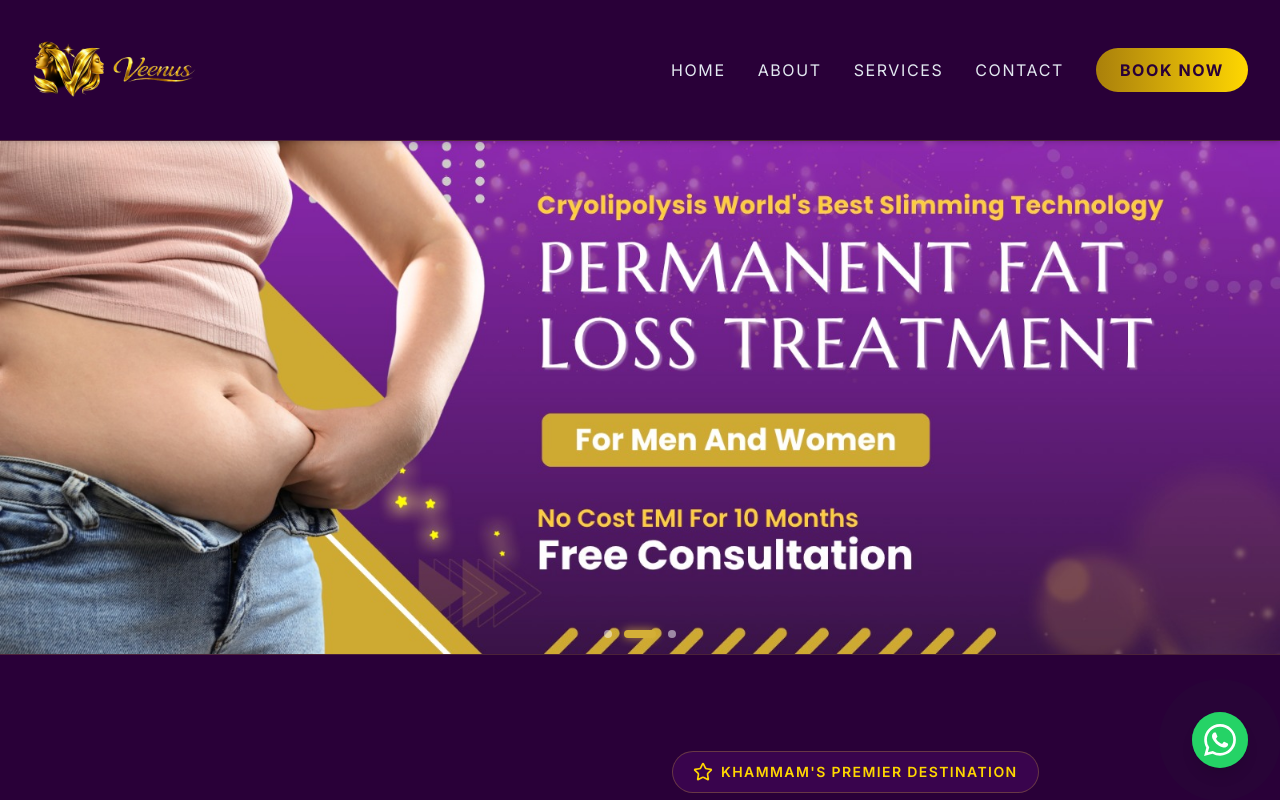
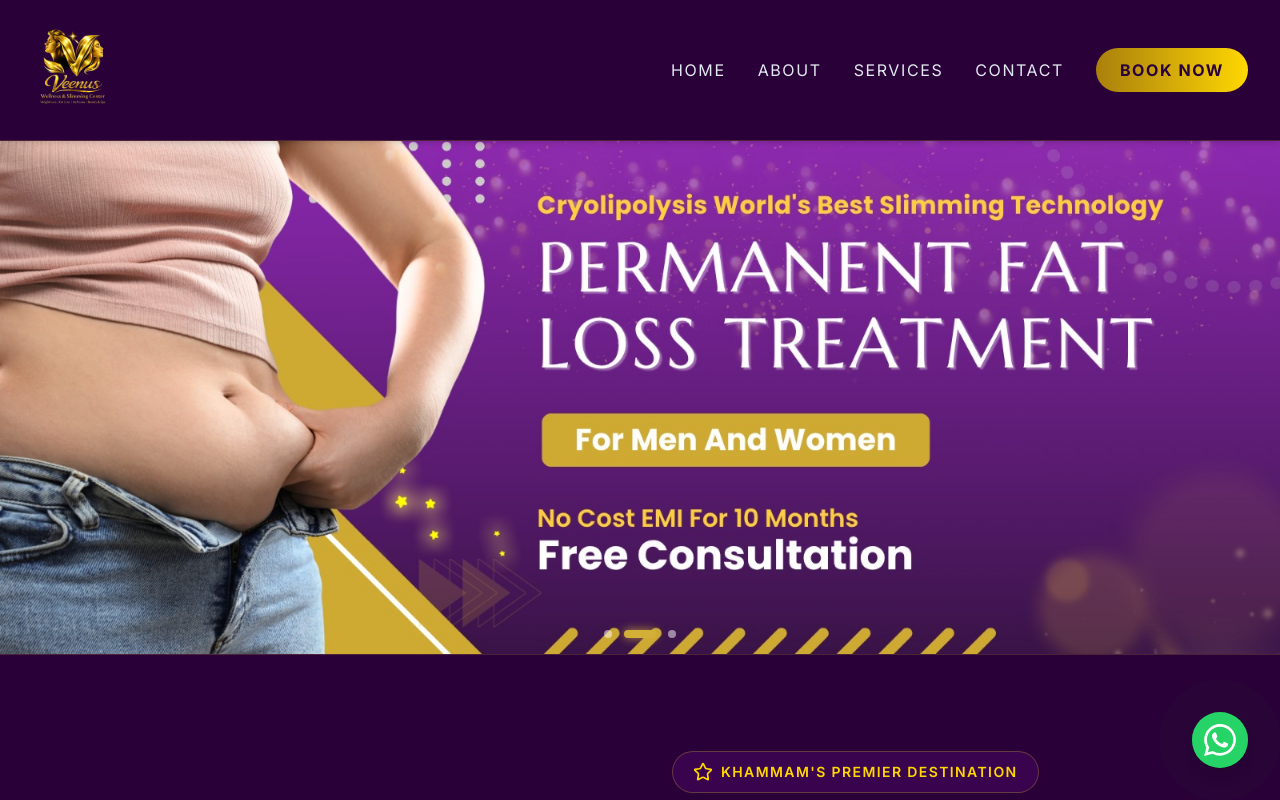
Before and after one commit to SaNjAy-bRo/veenus, a Next.js app: page / in a window 1280 px wide. Shown: the top 800 px of the page. Built offline with nearby package versions, Linux system fonts and the light colour scheme; a web font is replaced by a local one.

Commit message:
Synchronize Navbar logo with Footer branding

```diff
--- a/src/components/Navbar.tsx
+++ b/src/components/Navbar.tsx
@@ -36,7 +36,7 @@ export default function Navbar() {
           <Link href="/" className="flex items-center group relative z-50 -ml-2">
             <div className="relative w-[180px] h-[65px] md:w-[280px] md:h-[100px] transition-transform duration-300 hover:scale-105">
               <Image
-                src="/veenus nav.png"
+                src="/Veenus.png"
                 alt="Veenus Wellness & Slimming Center"
                 fill
                 className="object-contain object-left"
```
